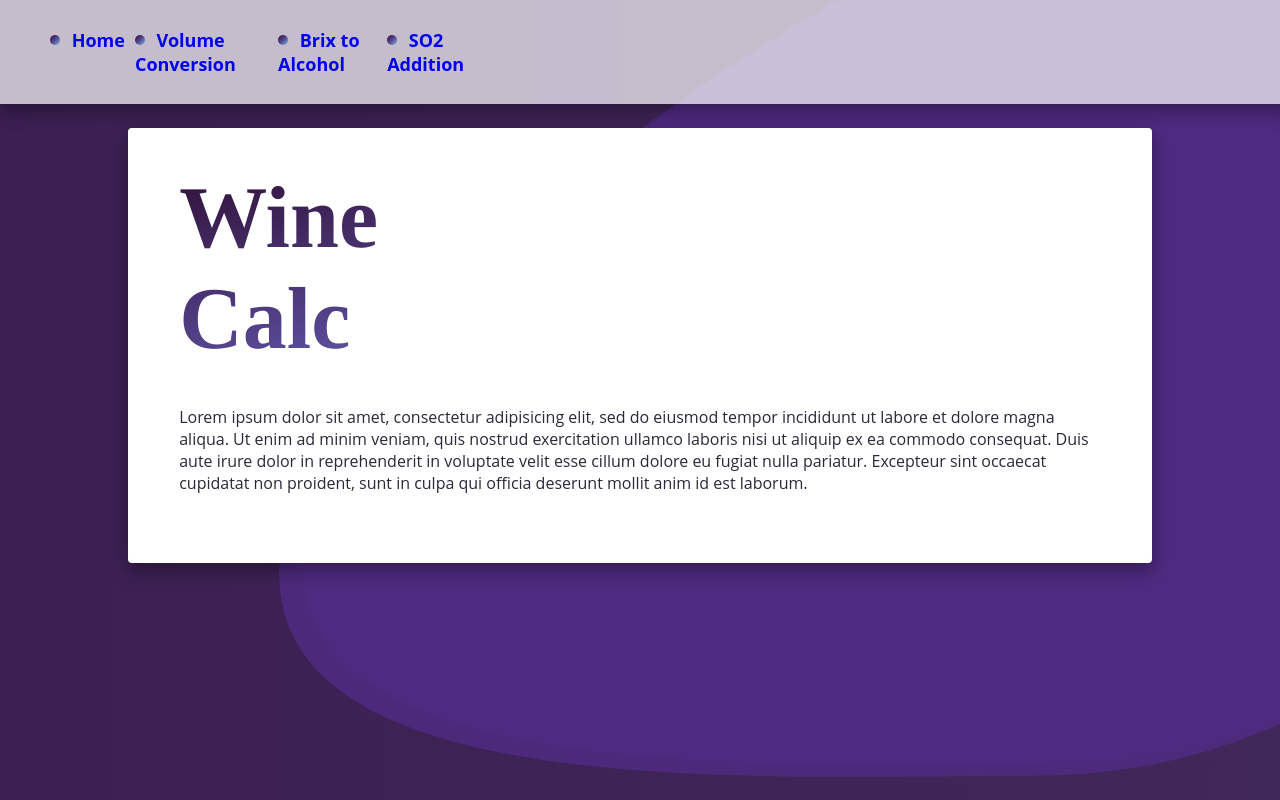
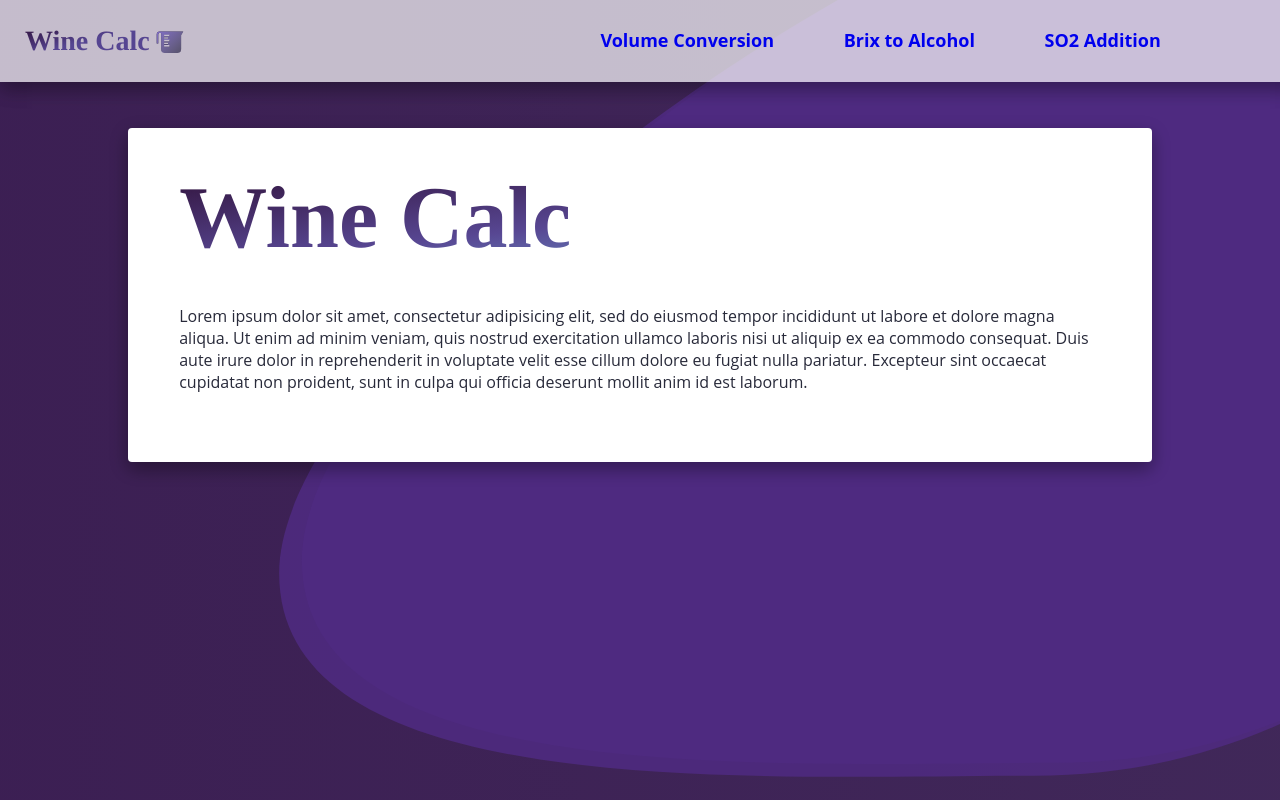
Before and after one commit to dillansimmons/winecalc, a React (Create React App) app: page / in a window 1280 px wide. Built offline with nearby package versions, Linux system fonts and the light colour scheme.

Commit message:
adjusted nav and fonts

```diff
--- a/src/App.js
+++ b/src/App.js
@@ -7,7 +7,6 @@ import SO2 from './components/so2'
 import './App.css'
 import { offline } from './helpers/calcs.js'
 import { Link } from 'react-router-dom'
-
 
 class App extends Component {
   state = {
@@ -22,18 +21,77 @@ class App extends Component {
     return (
       <div className='app'>
       <div className="nav">
+      <div className="logo">
+        <Link to='/'>Wine Calc</Link>
+          <svg id="Layer_1" xmlns="http://www.w3.org/2000/svg" viewBox="-1277.3 888.2 433.4 406">
+            <path d="M-180.3-370h182v182h-182zm-996.4 1337.2h-31.1a45 45 0 0 0-45 45V1141h22.8v-128.8c0-12.3 10-22.2 22.2-22.2h19.7v236.3a51.8 51.8 0 0 0 51.7 51.7h184.5a51.8 51.8 0 0 0 51.7-51.7v-202.6l31.3-56.6h-307.8zm30.4 83.7h56.8v22.8h-56.8v-22.8zm0 76.1h56.8v22.8h-56.8V1127zm79.3 60.8h-79.3V1165h79.3v22.8zm0-76.1h-79.3v-22.8h79.3v22.8zm0-76h-79.3v-22.8h79.3v22.8z"/>
+            <linearGradient id="SVGID_1_" gradientUnits="userSpaceOnUse" x1="-504" y1="1650.4" x2="-1403.8" y2="720.6">
+              <stop offset="0" stopColor="#fff" stopOpacity="0"/>
+              <stop offset="1" stopColor="#8a6aff"/>
+            </linearGradient>
+            <path d="M-1176.7 968.4h-31.1a45 45 0 0 0-45 45v128.8h22.8v-128.8c0-12.3 10-22.2 22.2-22.2h19.7v236.3a51.8 51.8 0 0 0 51.7 51.7h184.5a51.8 51.8 0 0 0 51.7-51.7v-202.6l31.3-56.6h-307.8zm30.4 83.7h56.8v22.8h-56.8v-22.8zm0 76.1h56.8v22.8h-56.8v-22.8zm79.3 60.8h-79.3v-22.8h79.3v22.8zm0-76.1h-79.3v-22.8h79.3v22.8zm0-76h-79.3V1014h79.3v22.9z" fill="url(#SVGID_1_)"/>
+            <path d="M-2069.6 395.9a9 9 0 0 0-5.1-5.2l-87.8-35.4a60.5 60.5 0 0 0-51.7-53.6l-5.1-58.7a9 9 0 0 0-6.1-7.8 9 9 0 0 0-9.5 2.5l-33.2 36.6-18-63a8.9 8.9 0 0 0-8.3-6.5 9.2 9.2 0 0 0-8.8 5.9l-110.9 305.9a9 9 0 0 0 7.3 12l177 24.4 1.2.1a9 9 0 0 0 9-9l.1-64.3a132.7 132.7 0 0 0 97.4-18.4c21.8-13.8 39.9-34 52.1-58.4a8.4 8.4 0 0 0 .4-7.1zm-137.7-14.7a14.8 14.8 0 1 1 0-29.6 14.8 14.8 0 1 1 0 29.6z"/>
+          </svg>
+      </div>
       <ul>
+{/*        <li>
+          <Link to='/'>
+            <svg id="Layer_1" xmlns="http://www.w3.org/2000/svg" viewBox="-1572.2 4 359 375.6">
+              <path d="M-1213.2 216.1l-63.4-63.4v-95h-42.2v52.8l-63.4-63.4-169 169v10.6h42.2v105.6h105.6v-63.4h42.2v63.4h105.6V226.7h42.2v-10.6z"/>
+              <linearGradient id="SVGID_15_" gradientUnits="userSpaceOnUse" x1="-1551.2" y1="188.3" x2="-1213.2" y2="188.3">
+                <stop offset="0" stopColor="#fff" stopOpacity="0"/>
+                <stop offset="1" stopColor="#8a6aff"/>
+              </linearGradient>
+              <path d="M-1213.2 214.7l-63.4-63.4v-95h-42.2v52.8l-63.4-63.4-169 169v10.6h42.2v105.6h105.6v-63.4h42.2v63.4h105.6V225.3h42.2v-10.6z" fill="url(#SVGID_15_)"/>
+            </svg>
+            Home
+          </Link>
+        </li>*/}
         <li>
-          <Link to='/'><div className="dot"></div> Home</Link>
+          <Link to='/VolumeConversions'>
+            {/*<svg id="Layer_1" xmlns="http://www.w3.org/2000/svg" viewBox="-1277.3 888.2 433.4 406">
+              <path d="M-180.3-370h182v182h-182zm-996.4 1337.2h-31.1a45 45 0 0 0-45 45V1141h22.8v-128.8c0-12.3 10-22.2 22.2-22.2h19.7v236.3a51.8 51.8 0 0 0 51.7 51.7h184.5a51.8 51.8 0 0 0 51.7-51.7v-202.6l31.3-56.6h-307.8zm30.4 83.7h56.8v22.8h-56.8v-22.8zm0 76.1h56.8v22.8h-56.8V1127zm79.3 60.8h-79.3V1165h79.3v22.8zm0-76.1h-79.3v-22.8h79.3v22.8zm0-76h-79.3v-22.8h79.3v22.8z"/>
+              <linearGradient id="SVGID_1_" gradientUnits="userSpaceOnUse" x1="-504" y1="1650.4" x2="-1403.8" y2="720.6">
+                <stop offset="0" stopColor="#fff" stopOpacity="0"/>
+                <stop offset="1" stopColor="#8a6aff"/>
+              </linearGradient>
+              <path d="M-1176.7 968.4h-31.1a45 45 0 0 0-45 45v128.8h22.8v-128.8c0-12.3 10-22.2 22.2-22.2h19.7v236.3a51.8 51.8 0 0 0 51.7 51.7h184.5a51.8 51.8 0 0 0 51.7-51.7v-202.6l31.3-56.6h-307.8zm30.4 83.7h56.8v22.8h-56.8v-22.8zm0 76.1h56.8v22.8h-56.8v-22.8zm79.3 60.8h-79.3v-22.8h79.3v22.8zm0-76.1h-79.3v-22.8h79.3v22.8zm0-76h-79.3V1014h79.3v22.9z" fill="url(#SVGID_1_)"/>
+              <path d="M-2069.6 395.9a9 9 0 0 0-5.1-5.2l-87.8-35.4a60.5 60.5 0 0 0-51.7-53.6l-5.1-58.7a9 9 0 0 0-6.1-7.8 9 9 0 0 0-9.5 2.5l-33.2 36.6-18-63a8.9 8.9 0 0 0-8.3-6.5 9.2 9.2 0 0 0-8.8 5.9l-110.9 305.9a9 9 0 0 0 7.3 12l177 24.4 1.2.1a9 9 0 0 0 9-9l.1-64.3a132.7 132.7 0 0 0 97.4-18.4c21.8-13.8 39.9-34 52.1-58.4a8.4 8.4 0 0 0 .4-7.1zm-137.7-14.7a14.8 14.8 0 1 1 0-29.6 14.8 14.8 0 1 1 0 29.6z"/>
+            </svg>*/}
+            Volume Conversion
+          </Link>
         </li>
         <li>
-          <Link to='/VolumeConversions'><div className="dot"></div> Volume Conversion</Link>
+          <Link to='/Brix'>
+            {/*<svg id="Layer_1" xmlns="http://www.w3.org/2000/svg" viewBox="-1146.5 12 302.6 337">
+              <path d="M-892.9 112L-928 76.9l-12.8 12.8a56.7 56.7 0 0 0-63.6 11.4l-10.7 10.7 65.9 65.9-98.2 98.2-65.9-65.9-23.9 23.9a31.7 31.7 0 0 0 0 44.9l42.4 42.4a31.6 31.6 0 0 0 44.8 0l132.8-132.8a56.7 56.7 0 0 0 11.4-63.6l12.9-12.8z"/>
+              <path d="M-1027.2 123.9l-74.1 74.1 53.8 53.8 74.1-74.1-53.8-53.8zm-22.6 103.5l-27.1-27.1 12-12 27.1 27.1-12 12zm20-20l-27.1-27.1 12-12 27.1 27.1-12 12zm-7.1-47.1l12-12 27.1 27.1-12 12-27.1-27.1z"/>
+              <linearGradient id="SVGID_13_" gradientUnits="userSpaceOnUse" x1="-1146.5" y1="179.3" x2="-843.9" y2="179.3">
+                <stop offset="0" stopColor="#fff" stopOpacity="0"/>
+                <stop offset="1" stopColor="#8a6aff"/>
+              </linearGradient>
+              <path d="M-843.9 63.1L-879 28l-61.8 61.8a56.7 56.7 0 0 0-63.6 11.4l-10.7 10.7 65.9 65.9-98.2 98.2-65.9-65.9-23.9 23.9a31.7 31.7 0 0 0 0 44.9l42.4 42.4a31.6 31.6 0 0 0 44.8 0l132.8-132.8a56.7 56.7 0 0 0 11.4-63.6l61.9-61.8z" fill="url(#SVGID_13_)"/>
+              <linearGradient id="SVGID_14_" gradientUnits="userSpaceOnUse" x1="-1101.3" y1="188" x2="-973.3" y2="188">
+                <stop offset="0" stopColor="#fff" stopOpacity="0"/>
+                <stop offset="1" stopColor="#8a6aff"/>
+              </linearGradient>
+              <path d="M-1027.2 124l-74.1 74.1 53.8 53.8 74.1-74.1-53.8-53.8zm-22.6 103.5l-27.1-27.1 12-12 27.1 27.1-12 12zm20-20l-27.1-27.1 12-12 27.1 27.1-12 12zm-7.1-47.1l12-12 27.1 27.1-12 12-27.1-27.1z" fill="url(#SVGID_14_)"/>
+            </svg>*/}
+            Brix to Alcohol
+          </Link>
         </li>
         <li>
-          <Link to='/Brix'><div className="dot"></div> Brix to Alcohol</Link>
-        </li>
-        <li>
-          <Link to='/SO2'><div className="dot"></div> SO2 Addition</Link>
+          <Link to='/SO2'>
+            {/*<svg id="Layer_1" xmlns="http://www.w3.org/2000/svg" viewBox="874 33.8 290.2 348.6">
+              <path d="M1147.8 299L1072 158.9V75.4c0-7.9-6.6-14.1-14.4-14.1h-77.3c-7.9 0-14.3 6.3-14.3 14.1v83.5L890.1 299a34.6 34.6 0 0 0 30.3 51h196.9a34.6 34.6 0 0 0 30.5-51zm-116.3-58.6a12.3 12.3 0 1 1 0 24.6 12.3 12.3 0 0 1 0-24.6zm-34.6-73.9a12.3 12.3 0 1 1 0 24.6 12.3 12.3 0 0 1 0-24.6zm0 42.9a19.9 19.9 0 1 1 0 39.8 19.9 19.9 0 0 1 0-39.8zm114.4 102.1a14 14 0 0 1-12.3 6.9H938.9c-5 0-9.7-2.6-12.3-6.9a14.2 14.2 0 0 1-.2-14.1l19.3-34.6c2.7-4.9 8.2-7.8 13.8-7.2 25.6 2.4 54.3 24.3 80 23.3a87 87 0 0 0 38.7-12.2 14.2 14.2 0 0 1 19.3 5.5l14 25.2c2.4 4.5 2.4 9.8-.2 14.1z"/>
+              <linearGradient id="SVGID_12_" gradientUnits="userSpaceOnUse" x1="886.2" y1="205.6" x2="1152.2" y2="205.6">
+                <stop offset="0" stopColor="#fff" stopOpacity="0"/>
+                <stop offset="1" stopColor="#8a6aff"/>
+              </linearGradient>
+              <path d="M1148 299l-75.8-140.2V75.4c0-7.9-6.6-14.1-14.4-14.1h-77.3c-7.9 0-14.3 6.3-14.3 14.1v83.5L890.4 299a34.6 34.6 0 0 0 30.3 51h196.9a34.6 34.6 0 0 0 30.4-51zm-116.3-58.6a12.3 12.3 0 1 1 0 24.6 12.3 12.3 0 0 1 0-24.6zm-34.6-73.9a12.3 12.3 0 1 1 0 24.6 12.3 12.3 0 0 1 0-24.6zm0 42.9a19.9 19.9 0 1 1 0 39.8 19.9 19.9 0 0 1 0-39.8zm114.4 102.1a14 14 0 0 1-12.3 6.9H939.1c-5 0-9.7-2.6-12.3-6.9a14.2 14.2 0 0 1-.2-14.1l19.3-34.6c2.7-4.9 8.2-7.8 13.8-7.2 25.6 2.4 54.3 24.3 80 23.3a87 87 0 0 0 38.7-12.2 14.2 14.2 0 0 1 19.3 5.5l14 25.2c2.4 4.5 2.4 9.8-.2 14.1z" fill="url(#SVGID_12_)"/>
+            </svg> */}
+            SO2 Addition
+          </Link>
         </li>
       </ul>
       </div>
--- a/src/components/home.js
+++ b/src/components/home.js
@@ -11,7 +11,7 @@ class Home extends Component {
     return (
       <div className="holder">
         <div className="home">
-          <h1 className="title">Wine <br />Calc</h1>
+          <h1 className="title">Wine Calc</h1>
           <p>Lorem ipsum dolor sit amet, consectetur adipisicing elit, sed do eiusmod tempor incididunt ut labore et dolore magna aliqua. Ut enim ad minim veniam, quis nostrud exercitation ullamco laboris nisi ut aliquip ex ea commodo consequat. Duis aute irure dolor in reprehenderit in voluptate velit esse cillum dolore eu fugiat nulla pariatur. Excepteur sint occaecat cupidatat non proident, sunt in culpa qui officia deserunt mollit anim id est laborum.</p>
         </div>
       </div>
```
